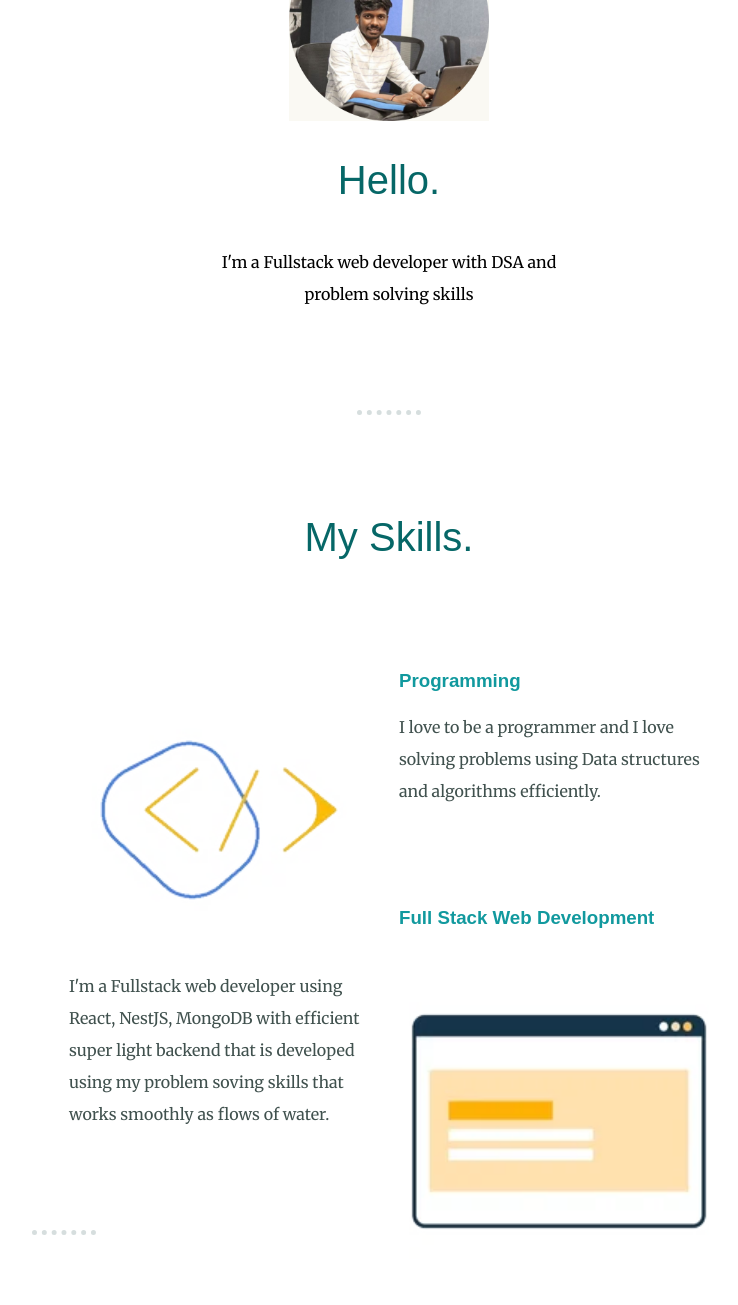
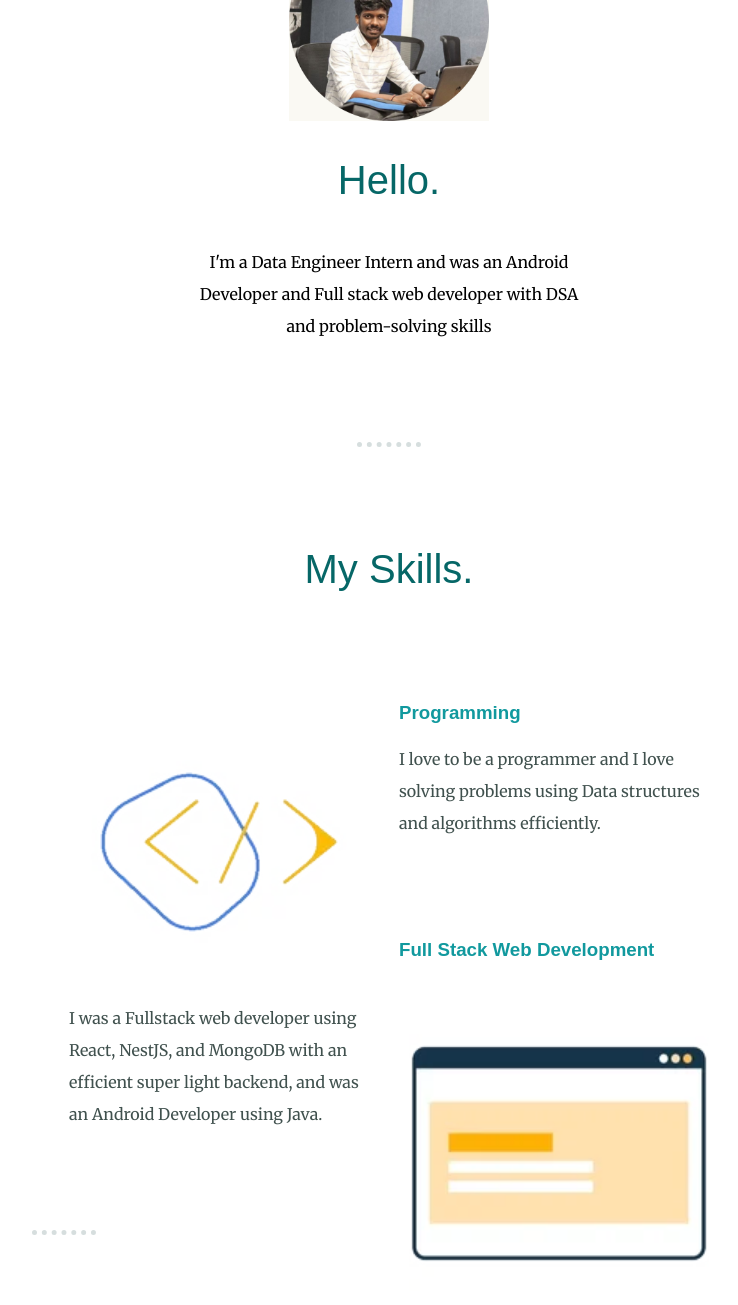
Before and after one commit to SaiPrathapstar/Resume, a plain HTML site: page index.html in a window 1280 px wide. Shown: the part 1029-2334 px from the top of the page, without its empty margins (251-989 px from the left). Drawn offline with Linux system fonts and the light colour scheme.

Commit message:
Update index.html
Updated text and experience

```diff
--- a/index.html
+++ b/index.html
@@ -23,7 +23,7 @@
         <div class="profile">
           <img src="mypic1.png" alt="SaiPrathapImage" height="200" width="200">
           <h2>Hello.</h2>
-          <p class="intro">I'm a Fullstack web developer with DSA and problem solving skills </p>
+          <p class="intro">I'm a Data Engineer Intern and was an Android Developer and Full stack web developer with DSA and problem-solving skills </p>
         </div>
         <hr>
 
@@ -37,7 +37,7 @@
           <div class="skill-row">
             <img class="web-image" src="secondSkill1.png" alt="web-development-image" height="300" width="300">
             <h3>Full Stack Web Development</h3>
-            <p>I'm a Fullstack web developer using React, NestJS, MongoDB with efficient super light backend that is developed using my problem soving skills that works smoothly as flows of water.</p>
+            <p>I was a Fullstack web developer using React, NestJS, and MongoDB with an efficient super light backend, and was an Android Developer using Java.</p>
           </div>
         </div>
 
```
